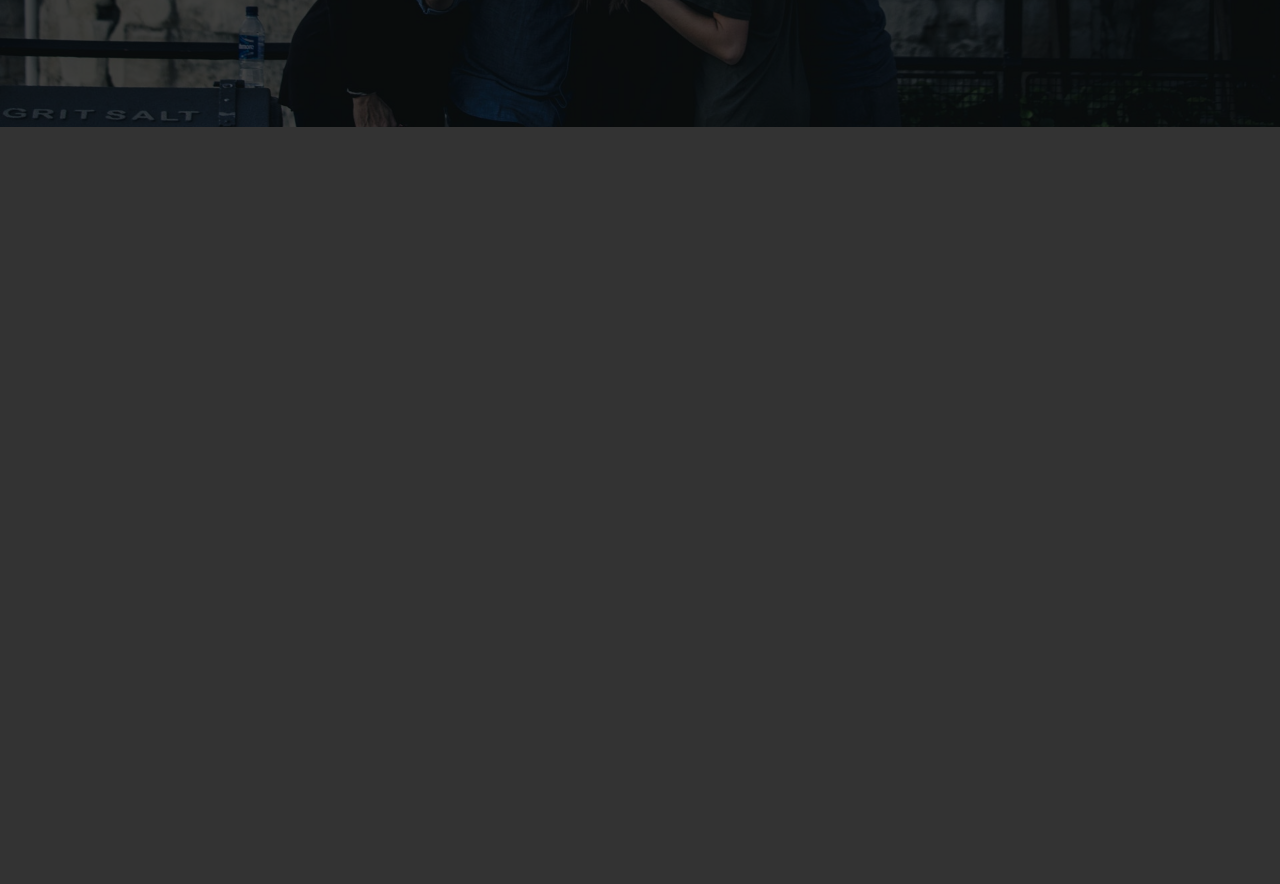
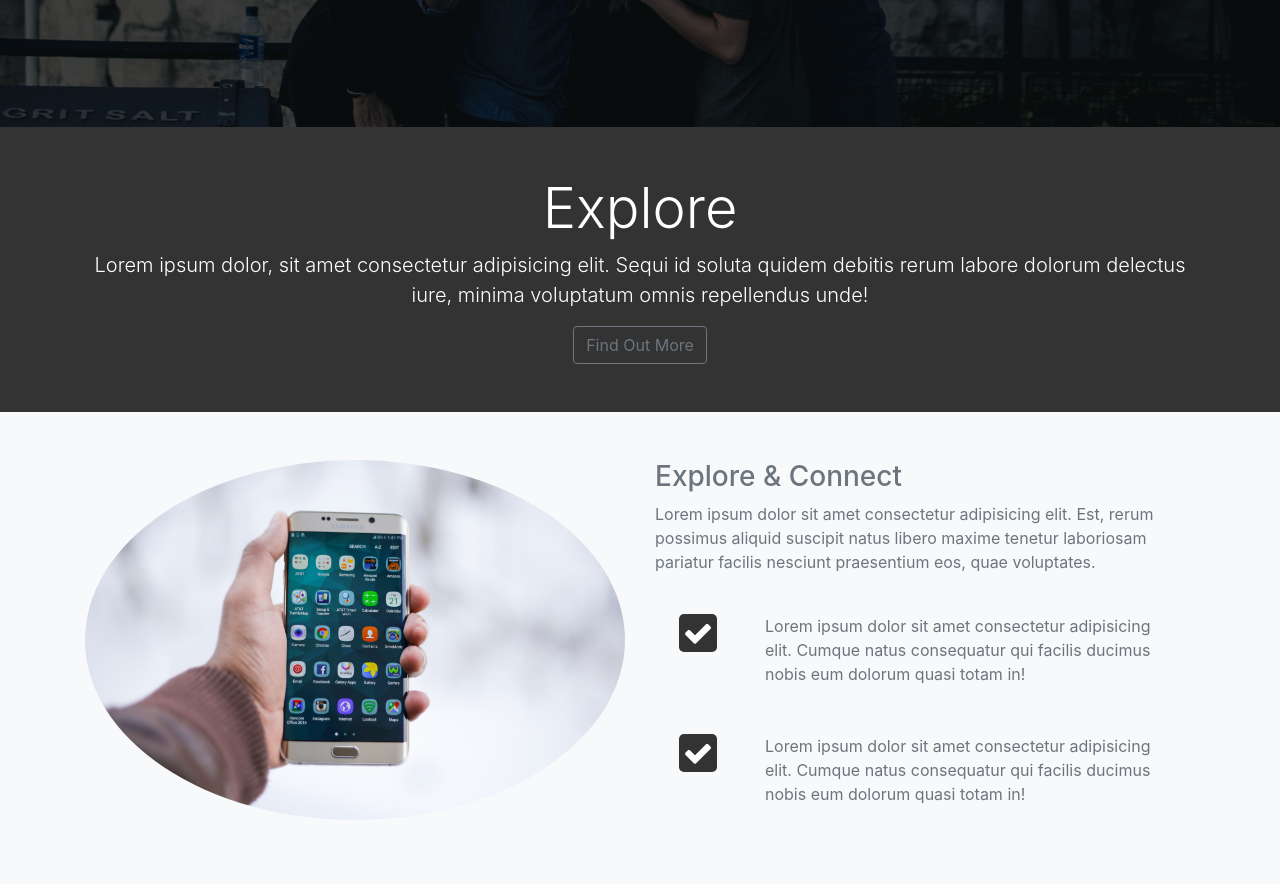
Before and after one commit to sepezh/bs4-looplab, a website: page src/index.html in a window 1280 px wide. Shown: the part 573-1457 px from the top of the page. Before the commit the page ends 800 px from the top, so only its background shows below. Drawn offline with Linux system fonts and the light colour scheme.

Commit message:
explore section

```diff
--- a/src/index.html
+++ b/src/index.html
@@ -59,7 +59,6 @@
                     dolorum quasi totam in!
                   </div>
                 </div>
-
                 <div class="d-flex flex-row">
                   <div class="p-4 align-self-start">
                     <i class="fa fa-check"></i>
@@ -70,7 +69,6 @@
                     dolorum quasi totam in!
                   </div>
                 </div>
-
                 <div class="d-flex flex-row">
                   <div class="p-4 align-self-start">
                     <i class="fa fa-check"></i>
@@ -130,6 +128,65 @@
       </div>
     </header>
 
+    <section class="explore-head-section">
+      <div class="container">
+        <div class="row">
+          <div class="col text-center">
+            <div class="py-5">
+              <h1 class="display-4">Explore</h1>
+              <p class="lead">
+                Lorem ipsum dolor, sit amet consectetur adipisicing elit. Sequi
+                id soluta quidem debitis rerum labore dolorum delectus iure,
+                minima voluptatum omnis repellendus unde!
+              </p>
+              <a href="" class="btn btn-outline-secondary">Find Out More</a>
+            </div>
+          </div>
+        </div>
+      </div>
+    </section>
+
+    <section id="explore-section" class="bg-light text-muted py-5">
+      <div class="container">
+        <div class="row">
+          <div class="col-md-6">
+            <img
+              src="img/explore-section1.jpg"
+              class="img-fluid mb-3 rounded-circle"
+            />
+          </div>
+          <div class="col-md-6">
+            <h3>Explore & Connect</h3>
+            <p>
+              Lorem ipsum dolor sit amet consectetur adipisicing elit. Est,
+              rerum possimus aliquid suscipit natus libero maxime tenetur
+              laboriosam pariatur facilis nesciunt praesentium eos, quae
+              voluptates.
+            </p>
+            <div class="d-flex flex-row">
+              <div class="p-4 align-self-start">
+                <i class="fa fa-check"></i>
+              </div>
+              <div class="p-4 align-self-end">
+                Lorem ipsum dolor sit amet consectetur adipisicing elit. Cumque
+                natus consequatur qui facilis ducimus nobis eum dolorum quasi
+                totam in!
+              </div>
+            </div>
+            <div class="d-flex flex-row">
+              <div class="p-4 align-self-start">
+                <i class="fa fa-check"></i>
+              </div>
+              <div class="p-4 align-self-end">
+                Lorem ipsum dolor sit amet consectetur adipisicing elit. Cumque
+                natus consequatur qui facilis ducimus nobis eum dolorum quasi
+                totam in!
+              </div>
+            </div>
+          </div>
+        </div>
+      </div>
+    </section>
     <script src="js/jquery.min.js"></script>
     <script src="js/popper.min.js"></script>
     <script src="js/bootstrap.min.js"></script>
--- a/src/scss/style.scss
+++ b/src/scss/style.scss
@@ -2,7 +2,7 @@ $bg-color: #333;
 $font-color: #fff;
 $primary-color: #008ed6;
 $dark-overlay: rgba(0, 0, 0, 0.7);
-$font-size: 30px;
+$icon-size: 30px;
 
 body {
   background: $bg-color;
@@ -45,3 +45,13 @@ body {
     font-size: $font-size;
   }
 }
+
+#explore-section {
+  .fa {
+    color: #fff;
+    background: #333;
+    padding: 4px;
+    border-radius: 5px;
+    font-size: $icon-size;
+  }
+}
```
Also changed, not shown: src/css/style.css, src/img/explore-section1.jpg (added).
